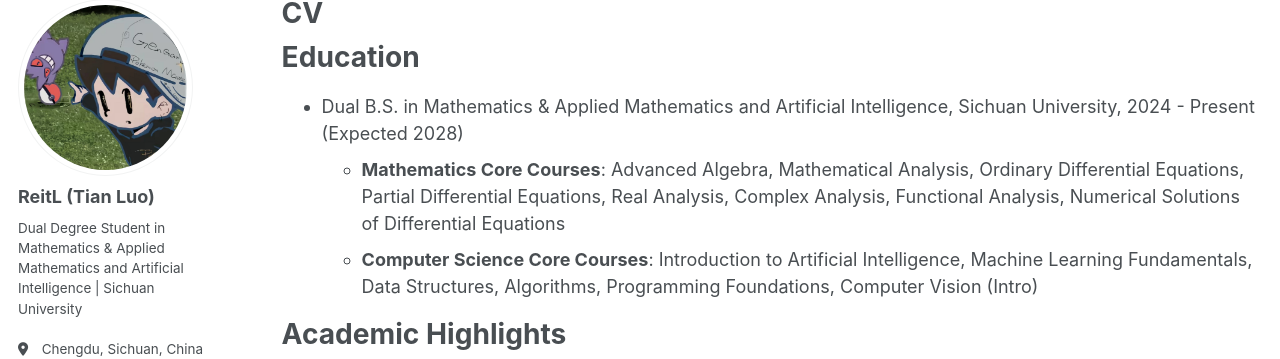
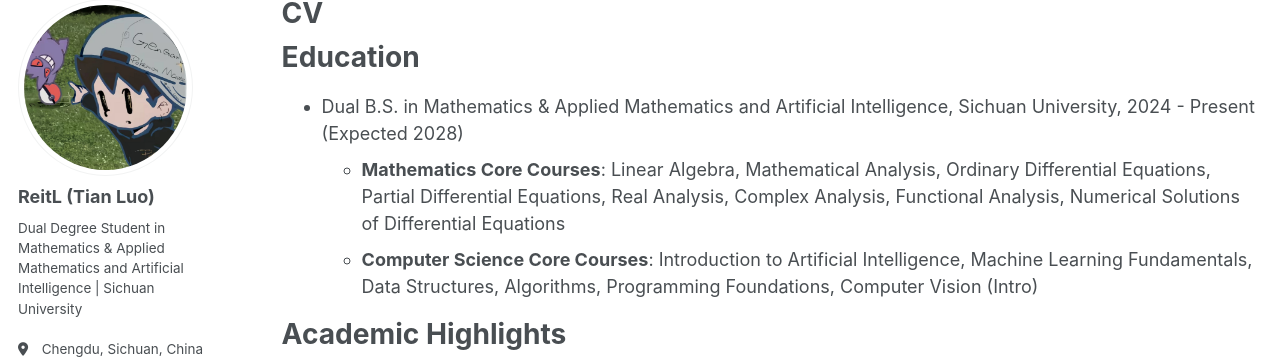
Before and after one commit to Ltier125/Ltier125.github.io, a Jekyll site: the page built from _pages/cv.md, in a window 1280 px wide and 900 px high. Shown: the part 100-459 px from the top of the window. Built offline with Jekyll 4.4.1, drawn with Linux system fonts in a browser that asks for light colours; some web fonts are replaced; a script that is not in the unit is left out.

Commit message:
Update cv.md

```diff
--- a/_pages/cv.md
+++ b/_pages/cv.md
@@ -12,7 +12,7 @@ redirect_from:
 Education
 ======
 * Dual B.S. in Mathematics & Applied Mathematics and Artificial Intelligence, Sichuan University, 2024 - Present (Expected 2028)
-  * **Mathematics Core Courses**: Advanced Algebra, Mathematical Analysis, Ordinary Differential Equations, Partial Differential Equations, Real Analysis, Complex Analysis, Functional Analysis, Numerical Solutions of Differential Equations
+  * **Mathematics Core Courses**: Linear Algebra, Mathematical Analysis, Ordinary Differential Equations, Partial Differential Equations, Real Analysis, Complex Analysis, Functional Analysis, Numerical Solutions of Differential Equations
   * **Computer Science Core Courses**: Introduction to Artificial Intelligence, Machine Learning Fundamentals, Data Structures, Algorithms, Programming Foundations, Computer Vision (Intro)
 
 Academic Highlights
```
